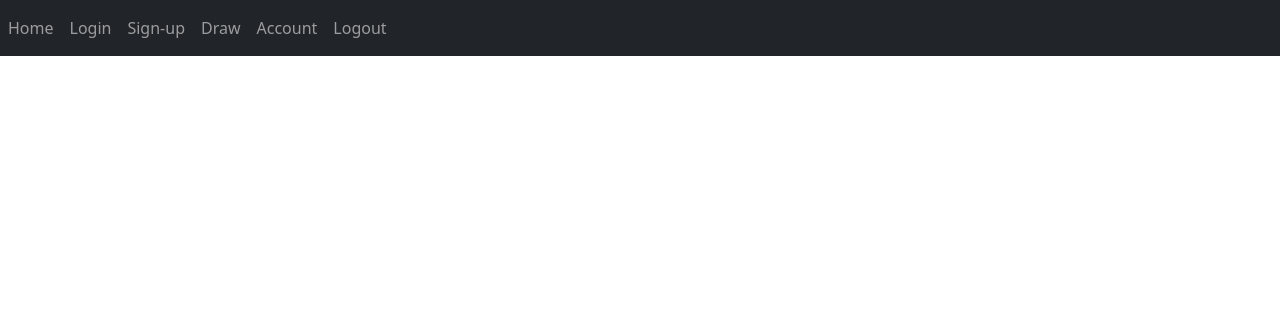
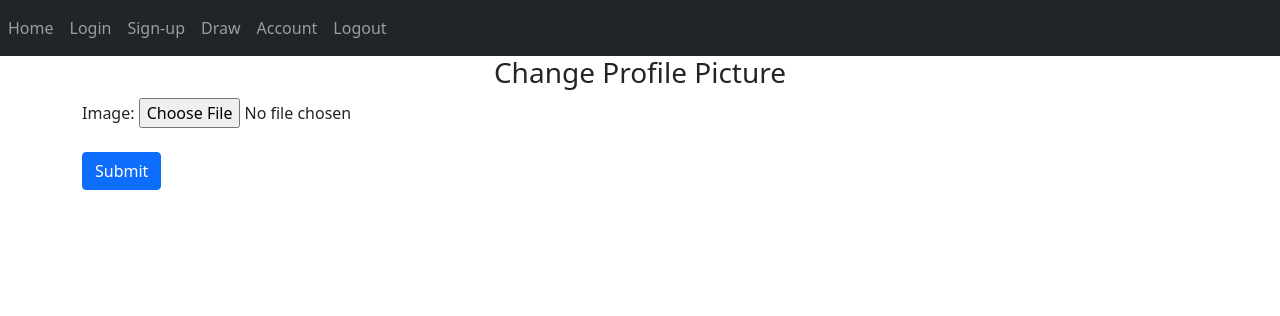
Before and after one commit to hahshtrit/solid-server, a Flask app: page /account in a window 1280 px wide. Shown: the top 316 px of the page. Run offline with Flask 2, Linux system fonts and the light colour scheme.

Commit message:
added photo changing functionalities

```diff
--- a/routes.py
+++ b/routes.py
@@ -7,7 +7,7 @@ from flask_socketio import SocketIO, emit
 from io import BytesIO
 
 from utils.authentication import generate_auth_token
-from utils.database import register, authenticate, add_auth_token
+from utils.database import register, authenticate, add_auth_token, update_profile_picture
 from utils.cookie_parsing import parse_visits, auth_user, photo_user
 from bcrypt import checkpw
 
@@ -17,19 +17,28 @@ online_users = {}
 
 users_sid = {}
 
+
 # TODO move public docs into /public
 
-@app.route("/")
-@app.route("/home")
+@app.route("/", methods=['GET', 'POST'])
+@app.route("/home", methods=['GET', 'POST'])
 def homepage():
     global online_users
-    online_user_list = [(users, f"images/{users}.jpg") for users, status in online_users.items() if status]
+    online_user_list = []
+        # [(users, f"images/{users}.jpg") for users, status in online_users.items() if status]
+    for users,status in online_users.items():
+        if status:
+            if authenticate(users).get('profile_pic'):
+                online_user_list.append((users,f"images/{users}.jpg"))
+            else:
+                online_user_list.append((users,None))
 
-    # print(f"Cookies: {request.cookies}")
+
     username: str = auth_user(request.cookies)
     visits: str = parse_visits(request.cookies)
     photo = photo_user(request.cookies)
     path = None
+
     if photo:
         with open(f"static/images/{username}.jpg", "wb") as f:
             f.write(photo)
@@ -49,8 +58,26 @@ def about():
     return render_template('about.html')
 
 
-@app.route("/account")  # has settings and dms
+@app.route("/account", methods=['GET', 'POST'])  # has settings and dms
 def account():
+    username: str = auth_user(request.cookies)
+
+    if request.method == 'POST':
+        file = request.files['new_photo']
+        file_type = file.content_type
+        file_type = file_type.split('/')
+        reading = (file.read())
+
+        if file_type[0] != "image":
+            flash('ERROR this is not a image, so it will not display', "warning")
+            reading = None
+        if file_type[1].strip() != "jpeg":
+            flash('MUST be jpg', "warning")
+            reading = None
+        if reading:
+            update_profile_picture(username, reading)
+            flash("Done!!", "success")
+
     return render_template('account.html')
 
 
@@ -82,6 +109,7 @@ def signup():
     if request.method == 'POST':
         username, password = request.form.get("username").strip(), request.form.get("password")
         file = request.files['photo']
+
         file_type = file.content_type
         file_type = file_type.split('/')
         reading = (file.read())
@@ -96,7 +124,6 @@ def signup():
             reading = None
 
         # print(f"username: {username}, password: {password}")
-        # TODO change the profile_pic path from dog to the user uploaded pic
 
         register(username, password, profile_pic=reading)
         # print(reading)
@@ -173,29 +200,30 @@ def stop_draw(data):
 # @socket.on('connect_user')
 def connect_user(data):
     print('connect user')
-    print(request.sid)
+    # print(request.sid)
     # print(f"Cookies: {request.cookies}")
     username: str = auth_user(request.cookies)
-    print(username)
+    # print(username)
     if username == '':  # exit if not logged in
         return
     print('success')
     global users_sid
     users_sid[username] = request.sid
-    print(users_sid)
+    # print(users_sid)
+
 
 @socket.on('direct_message', namespace='/dm')
 def direct_message(data):
     print('direct message')
-    print(data)
+    # print(data)
     username: str = auth_user(request.cookies)
-    print(username)
+    # print(username)
     if username == '':  # exit if not logged in
         return
     print('success, sender logged in')
 
     global users_sid
-    if data['username'] not in users_sid:   # exit if sending to non-logged-in user
+    if data['username'] not in users_sid:  # exit if sending to non-logged-in user
         return
     reciever_sid = users_sid[data['username']]
     message = data['message']
--- a/templates/account.html
+++ b/templates/account.html
@@ -1 +1,14 @@
 {% extends 'base.html' %}
+{% block content %}
+<form method="POST"  enctype="multipart/form-data">
+    <h3 align="center">Change Profile Picture</h3>
+    <div class="form-group">
+        <label for="change_pic">Image: </label>
+        <input id="change_pic" type="file" name="new_photo">
+        <!-- can try to make above type "password" if want -->
+    </div>
+    <br />
+    <button type="submit" class="btn btn-primary">Submit</button>
+</form>
+
+{% endblock content %}
--- a/templates/homepage.html
+++ b/templates/homepage.html
@@ -24,7 +24,10 @@
         {% for user, pics in online_users %}
             <li class="list-group-item">
                 {{ user }}
+                {% if pics %}
                 <img src= "{{url_for('static', filename= pics)}}"  class="profilePic"/>
+                {% endif %}
+
             </li>
         {% endfor %}
 
--- a/utils/database.py
+++ b/utils/database.py
@@ -34,6 +34,10 @@ def remove_auth_token(username: str):
     userinfo.update_one({"username": username}, {'$set': {"auth_token": ""}})
 
 
+def update_profile_picture(username: str, profile_pic):
+    userinfo.update_one({"username": username}, {'$set': {"profile_pic": profile_pic}})
+
+
 # only need to query a user by username or auth_token
 def authenticate(username: str = "", auth_token: str = "") -> dict:
     if not username and not auth_token:
```
